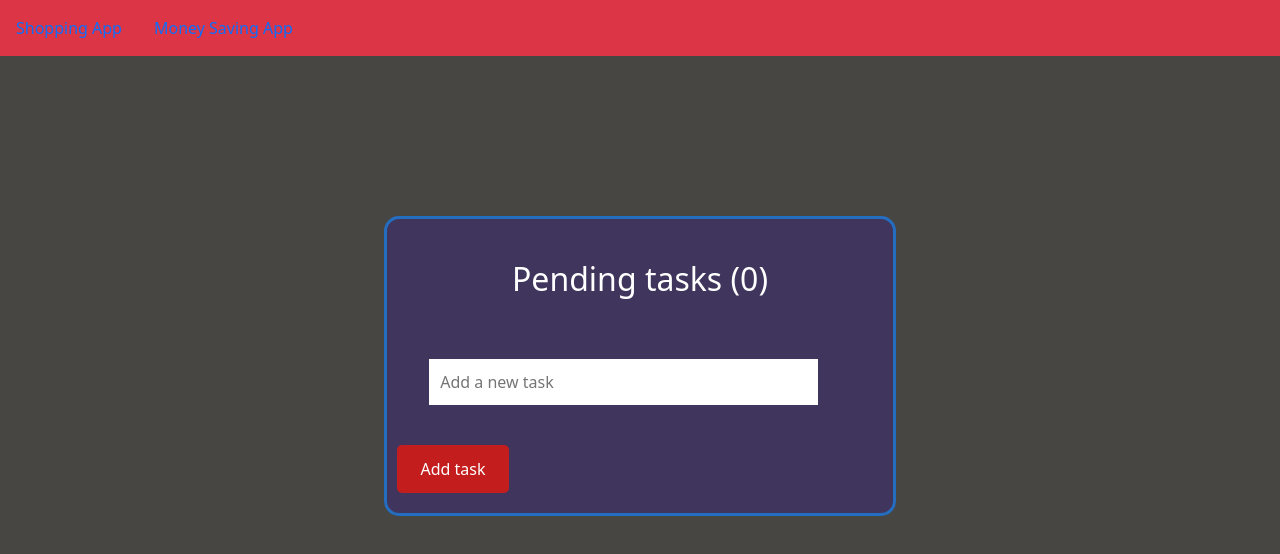
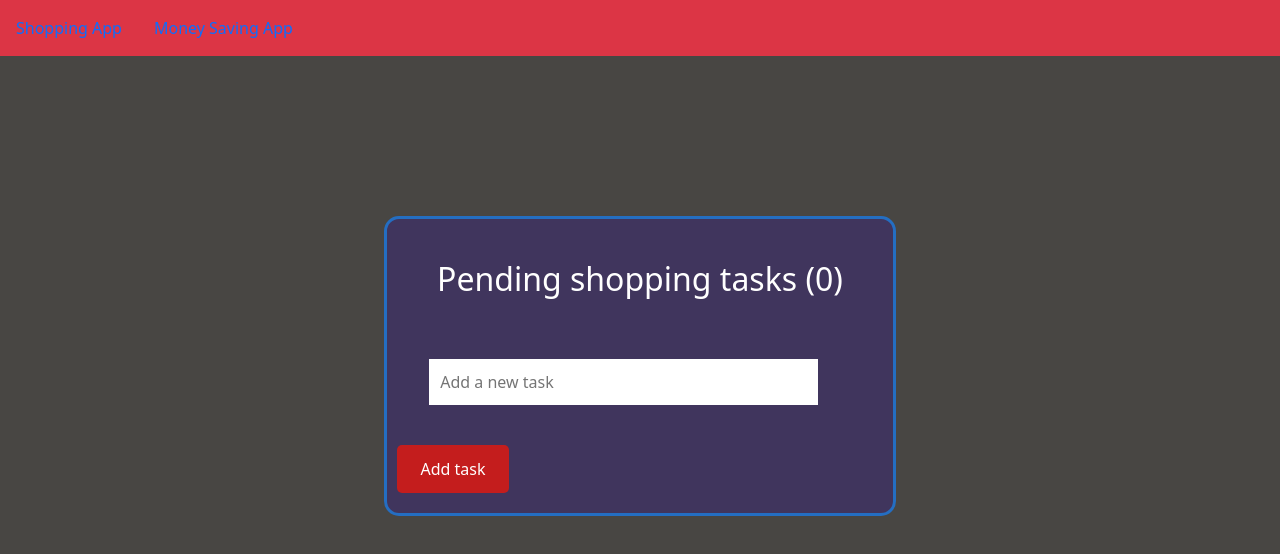
Before and after one commit to Eigis26/SprintReactToDoList, a React (Create React App) app: page / in a window 1280 px wide. Shown: the top 554 px of the page. Built offline with nearby package versions, Linux system fonts and the light colour scheme.

Commit message:
Fix update bug

```diff
--- a/src/components/Todo.js
+++ b/src/components/Todo.js
@@ -88,7 +88,7 @@ function Todo() {
 
     return (
         <div className="todo-container">
-            <div className="header">Pending tasks ({tasksRemaining})</div>
+            <div className="header">Pending shopping tasks ({tasksRemaining})</div>
             <div className="tasks">
                 {tasks.map((task, index) => (
                     <Task
```
